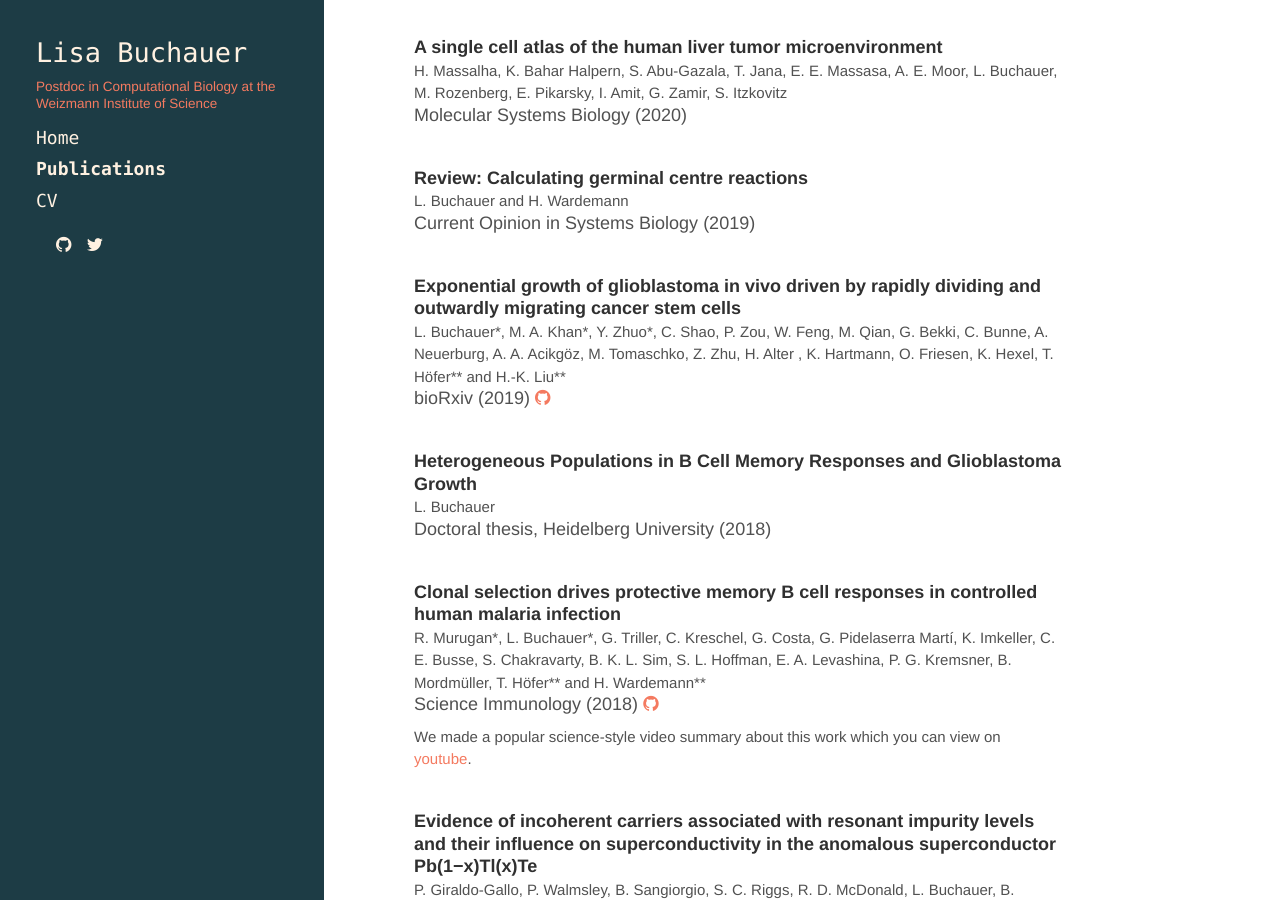
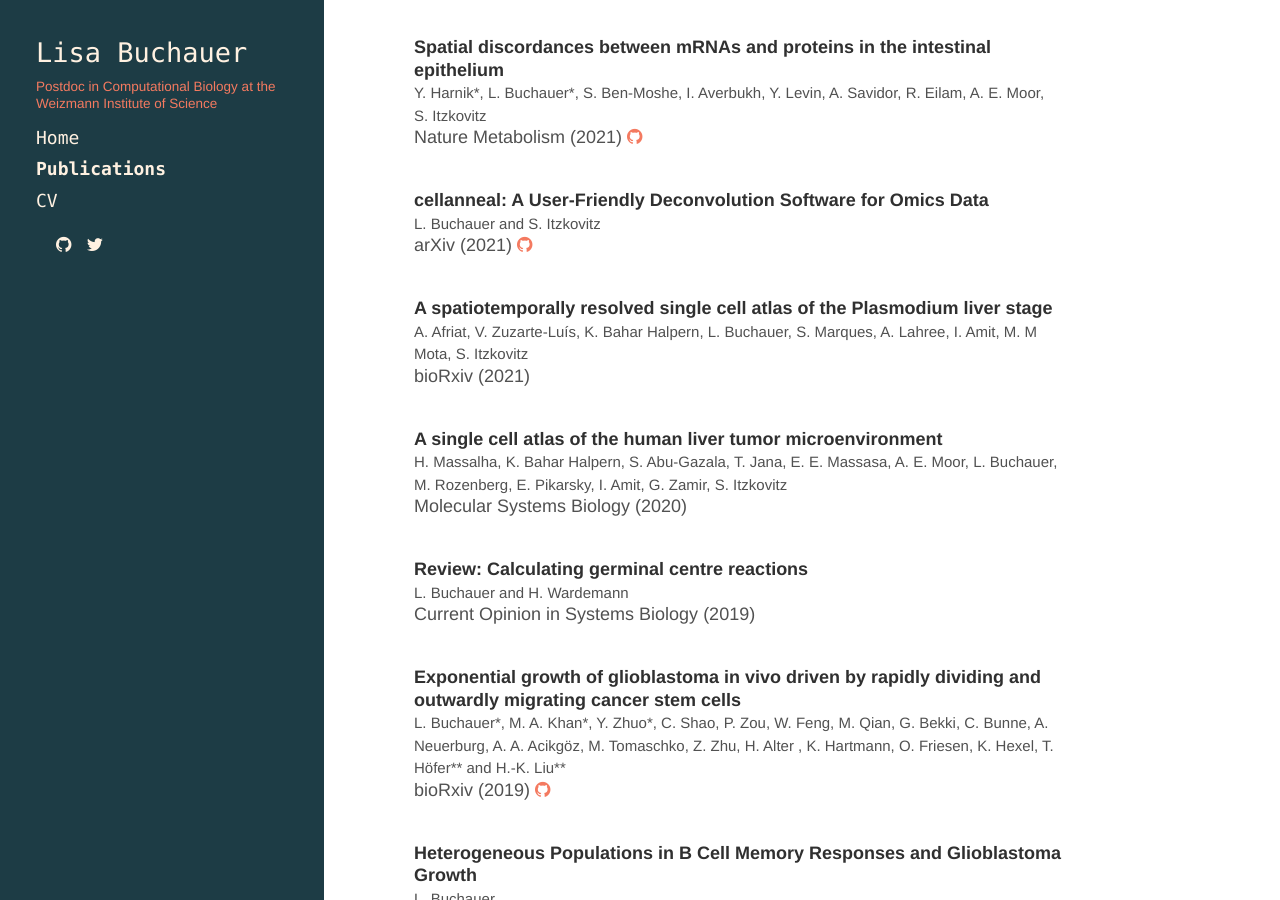
Before and after one commit to LiBuchauer/libuchauer.github.io, a Jekyll site: the page built from publications.md, in a window 1280 px wide and 900 px high. Built offline with Jekyll 4.4.1, drawn with Linux system fonts in a browser that asks for light colours; nearby versions of some CDN libraries; a style sheet for code colours, icons or effects is not loaded.

Commit message:
Update publist.yml

```diff
--- a/_data/publist.yml
+++ b/_data/publist.yml
@@ -1,3 +1,27 @@
+- authors: Y. Harnik\*, L. Buchauer\*, S. Ben-Moshe, I. Averbukh, Y. Levin, A. Savidor, R. Eilam, A. E. Moor, S. Itzkovitz
+  title: "Spatial discordances between mRNAs and proteins in the intestinal epithelium"
+  journal: Nature Metabolism
+  year: 2021
+  detail: Vol. 3, 1680-1693
+  links:
+      doi: https://doi.org/10.1038/s42255-021-00504-6
+      github: https://github.com/LiBuchauer/spatial_MP_discordances
+
+- authors: L. Buchauer and S. Itzkovitz
+  title: "cellanneal: A User-Friendly Deconvolution Software for Omics Data"
+  journal: arXiv
+  year: 2021
+  links:
+      doi: https://arxiv.org/abs/2110.08209
+      github: https://github.com/LiBuchauer/cellanneal
+
+- authors: A. Afriat, V. Zuzarte-Luís, K. Bahar Halpern, L. Buchauer, S. Marques, A. Lahree, I. Amit, M. M Mota, S. Itzkovitz
+  title: "A spatiotemporally resolved single cell atlas of the Plasmodium liver stage"
+  journal: bioRxiv
+  year: 2021
+  links:
+      doi: https://doi.org/10.1101/2021.12.03.471111
+
 - authors: H. Massalha, K. Bahar Halpern, S. Abu‐Gazala, T. Jana, E. E. Massasa, A. E. Moor, L. Buchauer, M. Rozenberg, E. Pikarsky, I. Amit, G. Zamir, S. Itzkovitz
   title: "A single cell atlas of the human liver tumor microenvironment"
   journal: Molecular Systems Biology
```
